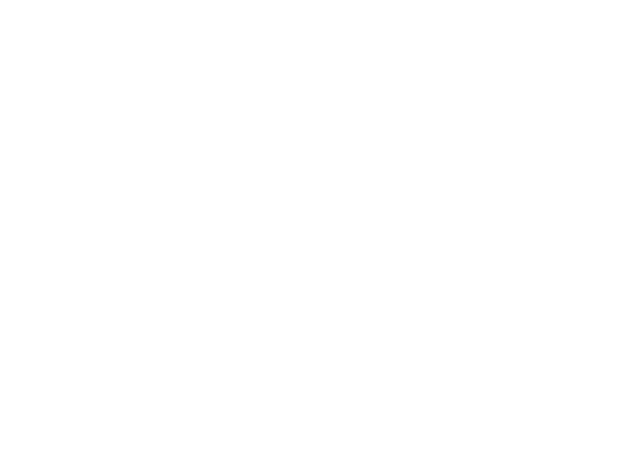
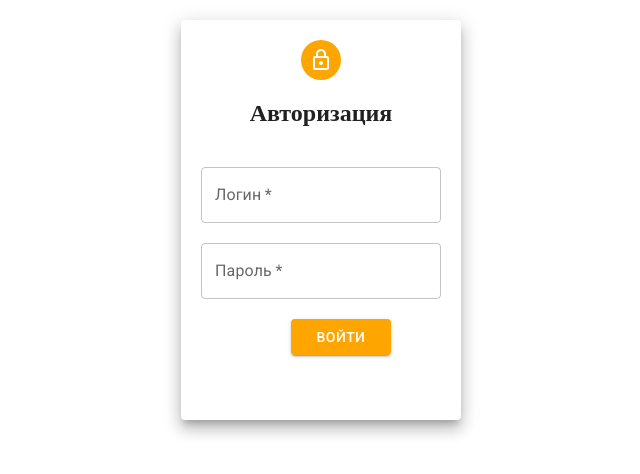
Before and after one commit to magadov/detailing-front, a React (Create React App) app: page /signIn in a window 1280 px wide. Before the commit this address had no page. Shown: the top 474 px of the page, without its empty margins (319-959 px from the left). Built offline with nearby package versions, Linux system fonts and the light colour scheme.

Commit message:
исправление

```diff
--- a/src/components/App.jsx
+++ b/src/components/App.jsx
@@ -1,12 +1,15 @@
-// import SignInPage from "./Pages/SignIn/SignInPage";
-import { Route ,Routes } from "react-router-dom";
-import Header from './Header/Header';
+import SignInPage from "./Pages/SignIn/SignInPage";
+import { Navigate, Route, Routes } from "react-router-dom";
+import Header from "./Header/Header";
+import { useSelector } from "react-redux";
 
 function App() {
+  const token = useSelector((state) => state.application.token);
+
   return (
     <Routes>
-      {/*<Route path="/signIn" element={<SignInPage />} />*/}
-    <Route path='/' element={<Header />} />
+      <Route path="/signIn" element={token ? <Navigate to="/" /> : <SignInPage/>}/>
+      <Route path="/" element={!token ? <Navigate to="/signIn" /> : <Header/>} />
     </Routes>
   );
 }
--- a/src/components/Pages/SignIn/SignInPage.js
+++ b/src/components/Pages/SignIn/SignInPage.js
@@ -1,10 +1,33 @@
-import React from "react";
+import React, { useState } from "react";
 import { Avatar, Button, Grid, Paper, TextField } from "@mui/material";
 import { LockOutlined } from "@mui/icons-material";
-// import { useNavigate } from 'react-router'
+import { useDispatch, useSelector } from "react-redux";
+import { auth } from "../../../redux/features/application";
+import { useNavigate } from 'react-router'
 
 const SignInPage = () => {
-  // let navigate = useNavigate();
+  const navigate = useNavigate();
+  const dispatch = useDispatch();
+
+  const [login, setLogin] = useState("");
+  const [password, setPassword] = useState("");
+
+  const signingIn = useSelector((state) => state.application.signingIn);
+  const error = useSelector((state) => state.application.error);
+  const token = useSelector((state) => state.application.token);
+
+
+  const handleChangeLogin = (e) => {
+    setLogin(e.target.value);
+  };
+
+  const handleChangePassword = (e) => {
+    setPassword(e.target.value);
+  };
+
+  const handleSubmit = () => {
+    dispatch(auth(login, password));
+  };
 
   const paperStyle = {
     padding: 20,
@@ -15,6 +38,7 @@ const SignInPage = () => {
   const avatarStyle = { background: "orange" };
   const textFieldStyle = { marginBottom: 20, marginTop: 20 };
   const logInStyle = { background: "orange", width: 100, margin: "20px 90px" };
+
   return (
     <Grid>
       <Paper elevation={10} style={paperStyle}>
@@ -27,6 +51,8 @@ const SignInPage = () => {
         <TextField
           style={textFieldStyle}
           id="outlined-basic"
+          onChange={handleChangeLogin}
+          value={login}
           label="Логин"
           variant="outlined"
           fullWidth
@@ -36,15 +62,24 @@ const SignInPage = () => {
           id="outlined-password-input"
           label="Пароль"
           type="password"
+          onChange={handleChangePassword}
+          value={password}
           autoComplete="current-password"
           fullWidth
           required
         />
-        <Button style={logInStyle} type="submit" variant="contained">
-          {" "}
-          Войти{" "}
+        <Button
+          style={logInStyle}
+          type="submit"
+          variant="contained"
+          onClick={handleSubmit}
+          disabled={signingIn}
+        >
+          Войти
         </Button>
-        {/*{token ? navigate("/")  : "Неверный логин или пароль!" }*/}
+        <div>
+          {error}
+        </div>
       </Paper>
     </Grid>
   );
--- a/src/redux/configureStore.js
+++ b/src/redux/configureStore.js
@@ -1,8 +1,11 @@
 import { applyMiddleware, combineReducers, createStore } from "redux";
 import thunk from "redux-thunk";
 import { composeWithDevTools } from "redux-devtools-extension";
+import application from "./features/application";
 
 export const store = createStore(
-  combineReducers({}),
+  combineReducers({
+    application,
+  }),
   composeWithDevTools(applyMiddleware(thunk))
 );
--- /dev/null
+++ b/src/redux/features/application.js
@@ -0,0 +1,51 @@
+const initialState = {
+  signingIn: false,
+  error: null,
+  token: localStorage.getItem('token'),
+};
+
+export default function application(state = initialState, action) {
+  switch (action.type) {
+    case "application/signin/pending":
+      return {
+        ...state,
+        signingIn: true,
+      };
+    case "application/signin/rejected":
+      return {
+        ...state,
+        signingIn: false,
+        error: action.error,
+      };
+    case 'application/signin/fulfilled':
+      return {
+        ...state,
+        signingIn: false,
+        token: action.payload.token
+      }
+    default:
+      return state;
+  }
+}
+
+export const auth = (login, password) => {
+  return async (dispatch) => {
+    dispatch({ type: "application/signin/pending" });
+
+    const response = await fetch("http://localhost:3003/admins", {
+      method: "POST",
+      body: JSON.stringify({ login, password }),
+      headers: {
+        "Content-Type": "application/json",
+      },
+    });
+    const json = await response.json();
+
+    if (json.error) {
+      dispatch({ type: "application/signin/rejected", error: json.error });
+    } else {
+      dispatch({ type: "application/signin/fulfilled", payload: json });
+      localStorage.setItem('token', json.token)
+    }
+  };
+};
```
